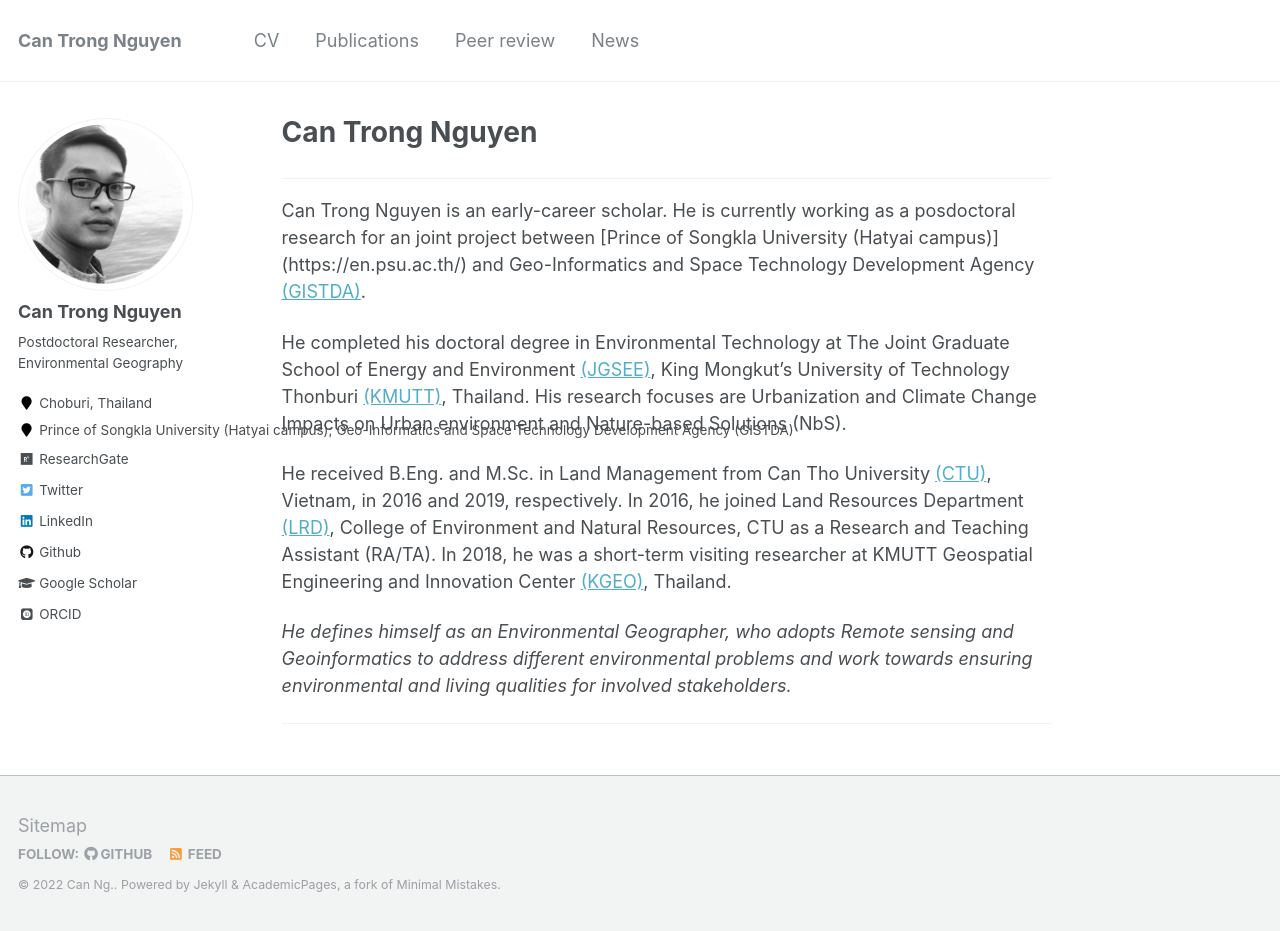
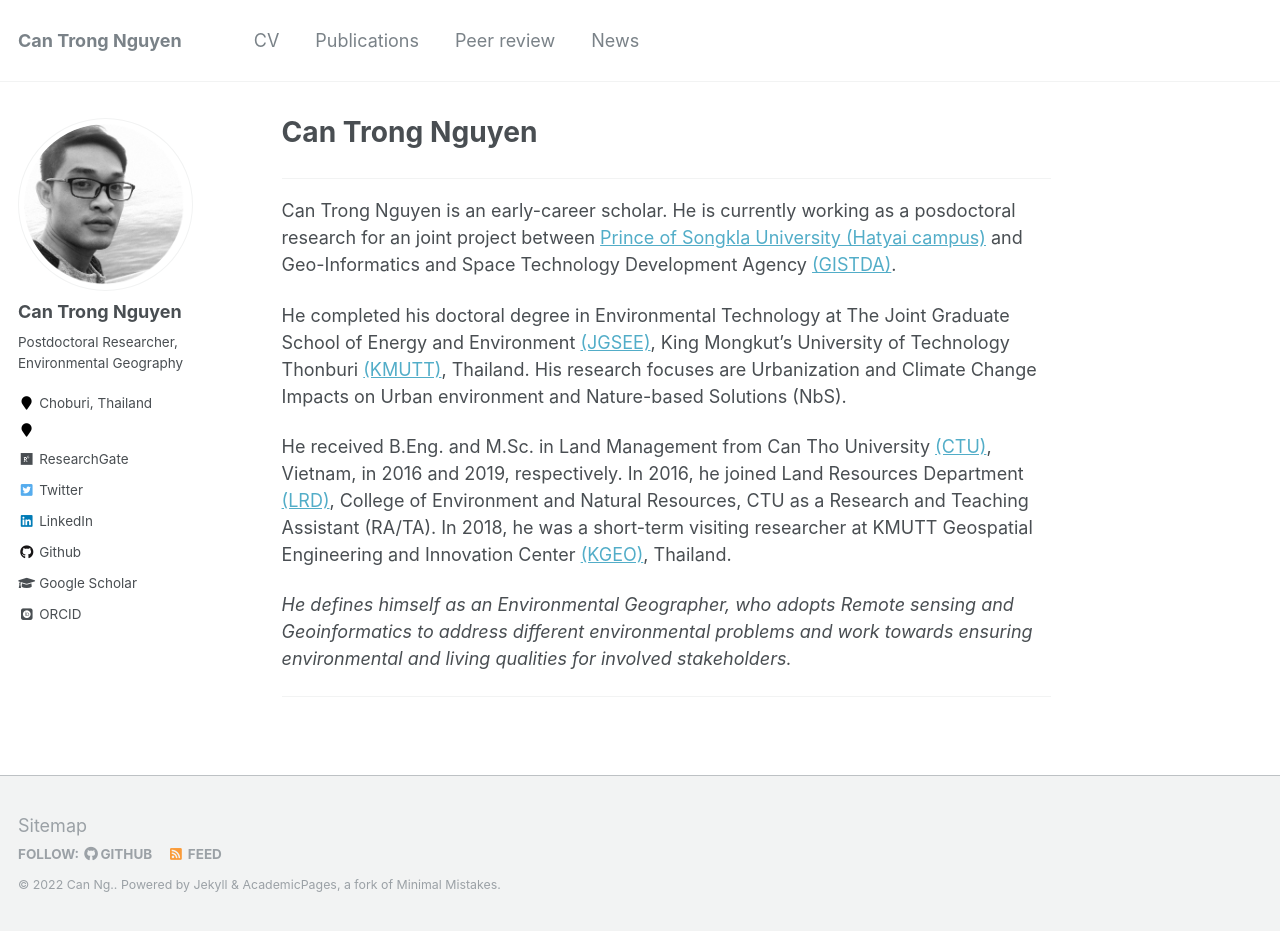
Before and after one commit to canng/oldsite, a Jekyll site: the page built from _pages/about.md, in a window 1280 px wide and 931 px high. Built offline with Jekyll 4.4.1, drawn with Linux system fonts in a browser that asks for light colours; some web fonts are replaced.

Commit message:
update info Sept 22

```diff
--- a/_config.yml
+++ b/_config.yml
@@ -87,7 +87,7 @@ author:
   avatar           : "Profile_BW.png"
   bio              : "Postdoctoral Researcher, Environmental Geography"
   location         : "Choburi, Thailand"
-  employer         :  "Prince of Songkla University (Hatyai campus); Geo-Informatics and Space Technology Development Agency (GISTDA)"
+  employer         :  ""
   pubmed           :
   googlescholar    :  "https://scholar.google.com/citations?user=oUX6rbQAAAAJ&hl=vi&authuser=1"
   email            :
--- a/_pages/about.md
+++ b/_pages/about.md
@@ -10,7 +10,7 @@ redirect_from:
 
 <hr>
 
-Can Trong Nguyen is an early-career scholar. He is currently working as a posdoctoral research for an joint project between [Prince of Songkla University (Hatyai campus)] (https://en.psu.ac.th/) and Geo-Informatics and Space Technology Development Agency [(GISTDA)](https://www.gistda.or.th/home.php?lang=EN).
+Can Trong Nguyen is an early-career scholar. He is currently working as a posdoctoral research for an joint project between [Prince of Songkla University (Hatyai campus)](https://en.psu.ac.th/) and Geo-Informatics and Space Technology Development Agency [(GISTDA)](https://www.gistda.or.th/home.php?lang=EN).
 
 He completed his doctoral degree in Environmental Technology at The Joint Graduate School of Energy and Environment [(JGSEE)](https://www.jgsee.kmutt.ac.th/v3/), King Mongkut’s University of Technology Thonburi [(KMUTT)](https://www.kmutt.ac.th/en/), Thailand. His research focuses are Urbanization and Climate Change Impacts on Urban environment and Nature-based Solutions (NbS).
 
```
